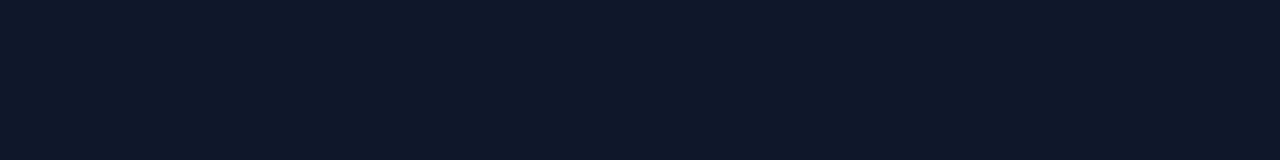
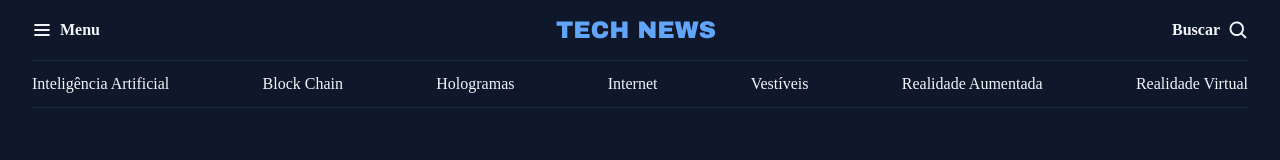
Before and after one commit to rafaumeu/fullstack_portal_de_noticias, a plain HTML site: page index.html in a window 1280 px wide. Drawn offline with Linux system fonts and the light colour scheme.

Commit message:
criação do header

```diff
--- a/index.html
+++ b/index.html
@@ -10,6 +10,43 @@
 <link href="https://fonts.googleapis.com/css2?family=Archivo:ital,wght@0,100..900;1,100..900&display=swap" rel="stylesheet">
 </head>
 <body>
+  <header class="container">
+    <nav id="primary" class="grid grid-flow-col">
+      <div>
+        <img src="assets/icons/List.svg" alt="Ícone de menu">
+        <strong>Menu</strong>
+      </div>
+      <div>
+        <img src="assets/icons/Logo.svg" alt="TechNews Logo">
+      </div>
+      <div>
+        <strong>Buscar</strong>
+        <img src="assets/icons/MagnifyingGlass.svg" alt="Ícone de lupa para pesquisa">
+      </div>
+    </nav>
 
+    <nav id="secondary" class="grid grid-flow-col">
+      <a href="#">
+        Inteligência Artificial
+      </a>
+      <a href="#">
+        Block Chain
+      </a>
+      <a href="#">
+        Hologramas
+      </a>
+      <a href="#">
+        Internet
+      </a>
+      <a href="#">
+        Vestíveis
+      </a>
+      <a href="#">
+        Realidade Aumentada
+      </a>
+      <a href="#">
+        Realidade Virtual
+      </a>
+  </header>
 </body>
 </html>
--- a/styles/global.css
+++ b/styles/global.css
@@ -41,3 +41,17 @@ h2,
 h3 {
   font: inherit;
 }
+.container {
+  max-width: 1280px;
+  padding-inline: 32px;
+  margin-inline: auto;
+}
+
+/* utility-first */
+.grid {
+  display: grid;
+}
+
+.grid-flow-col {
+  grid-auto-flow: column;
+}
--- /dev/null
+++ b/styles/header.css
@@ -0,0 +1,23 @@
+#primary {
+  padding-block: 20px;
+
+  div {
+    display: flex;
+    align-items: center;
+    gap: 8px;
+  }
+  /* nesting css */
+  div:nth-child(2) {
+    margin-inline: auto;
+  }
+  div:nth-child(3) {
+    justify-self: end;
+  }
+}
+
+#secondary {
+  padding-block: 14px;
+  border: solid 1px var(--stroke-color);
+  border-inline: none;
+  justify-content: space-between;
+}
--- a/styles/index.css
+++ b/styles/index.css
@@ -1 +1,2 @@
 @import url(global.css);
+@import url(header.css);
```
Also changed, not shown: assets/icons/Logo.svg (added).
